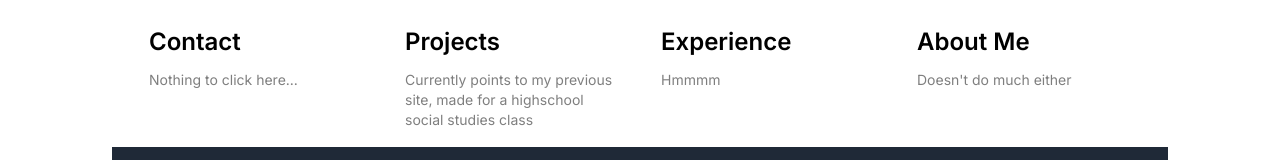
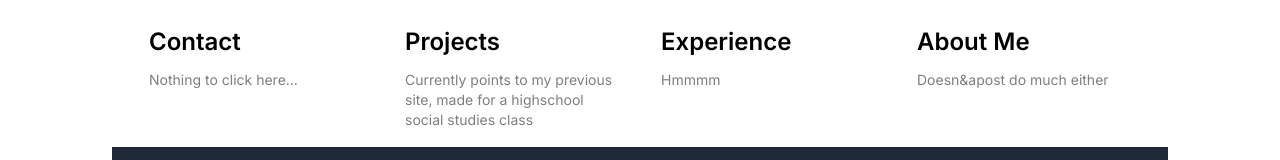
Before and after one commit to Ak33ra/personal-website, a Next.js app: page / in a window 1280 px wide. Shown: the part 203-363 px from the top of the page. Built offline with nearby package versions, Linux system fonts and the light colour scheme.

Commit message:
escape apostrophes

```diff
--- a/app/page.tsx
+++ b/app/page.tsx
@@ -77,7 +77,7 @@ export default function Home() {
             </span> */}
           </h2>
           <p className="m-0 max-w-[30ch] text-balance text-sm opacity-50">
-            Doesn't do much either
+            Doesn&apost do much either
           </p>
         </a>
       </div>
```
